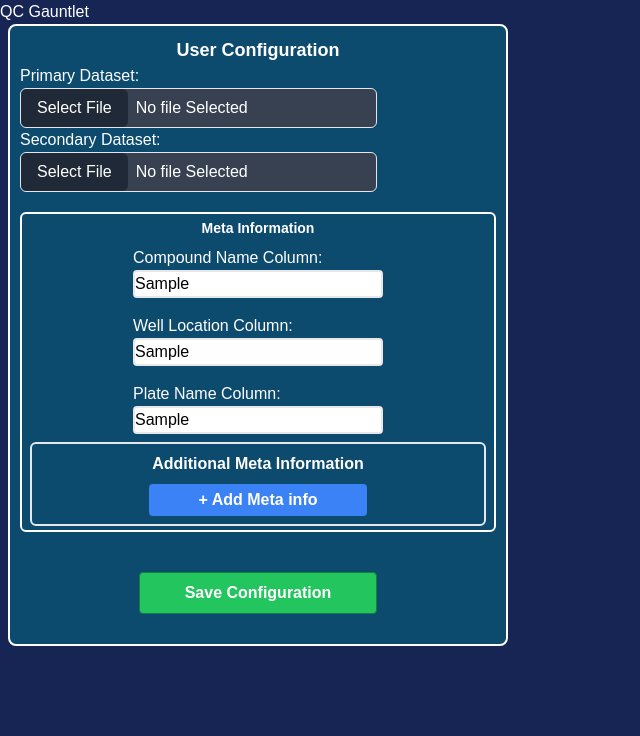
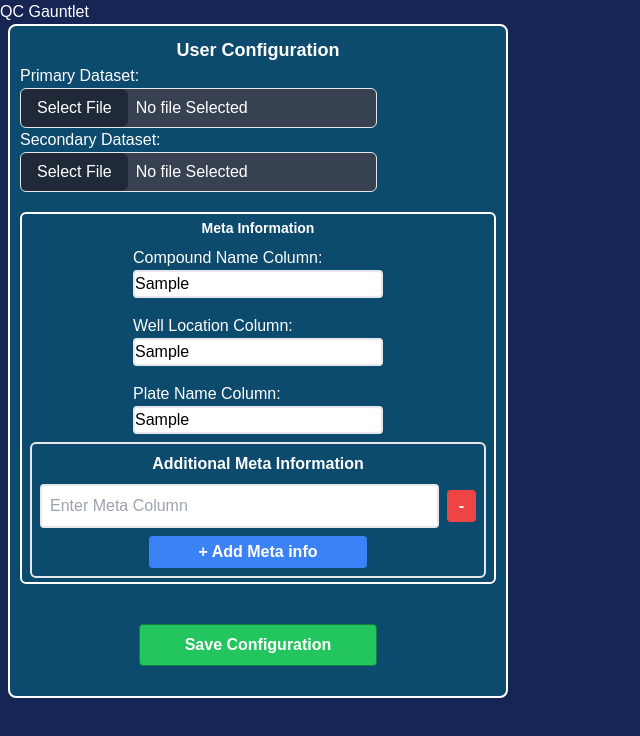
Before and after one commit to derfelterciano/QCGauntlet_V3, a SvelteKit app: page / in a window 1280 px wide. Both pictures are taken after typing "Sample", "Sample", "Sample" into the empty fields and a click on the button "+ Add Meta info". Shown: the top 736 px of the page, without its empty margins (0-640 px from the left). Built offline with nearby package versions, Linux system fonts and the light colour scheme.

Commit message:
added types file

```diff
--- a/src/components/userInputs/AddMeta.svelte
+++ b/src/components/userInputs/AddMeta.svelte
@@ -27,7 +27,7 @@
 				<input
 					class="border-2 rounded text-black p-2 flex-grow"
 					type="text"
-					bind:value={metaInfo}
+					value={metaInfo}
 					placeholder="Enter Meta Column"
 					on:input={(e) =>
 						onUpdateMetaInfo(
```
Also changed, not shown: src/components/userInputs/InputDiv.svelte (+6 -21 lines), src/types/types.ts (added, +19 -0 lines).
